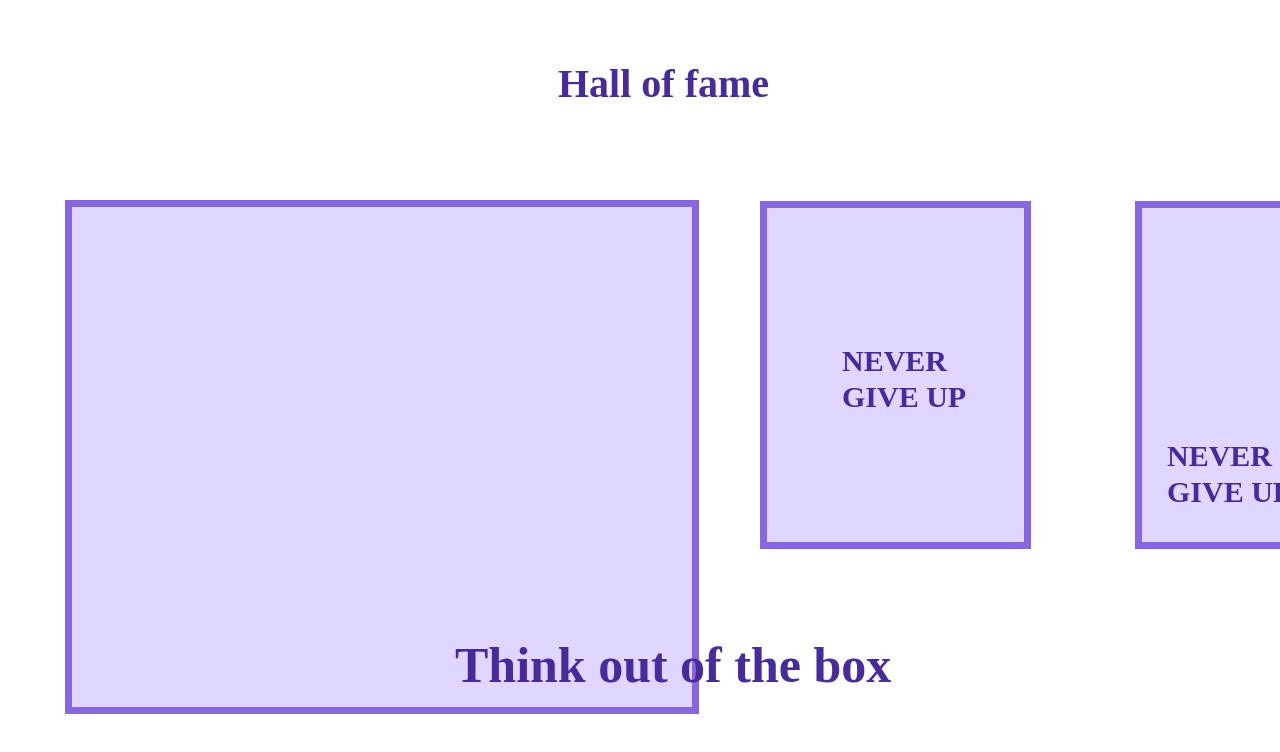
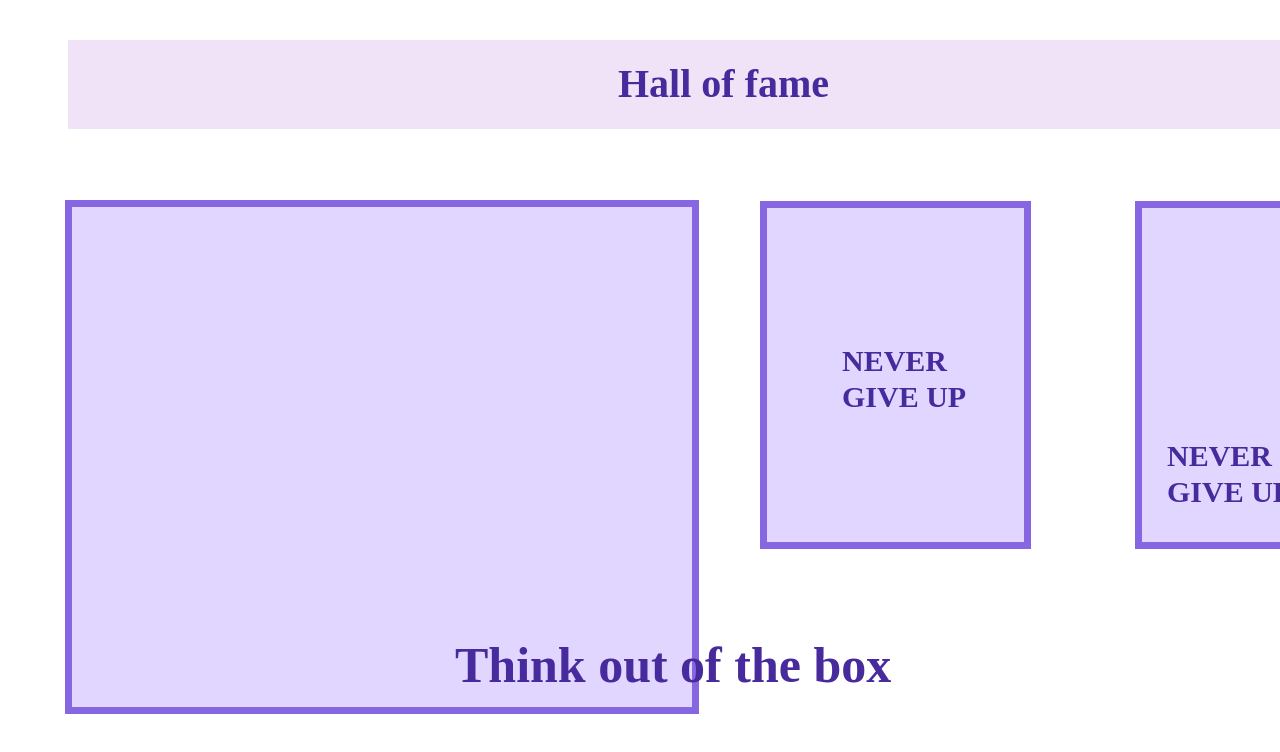
Before and after one commit to sharmilasenthil03/codings, a plain HTML site: page index.html in a window 1280 px wide. Shown: the top 752 px of the page. Drawn offline with Linux system fonts and the light colour scheme.

Commit message:
changes made

```diff
--- a/style.css
+++ b/style.css
@@ -5,7 +5,7 @@ p {
   color: #472a9c;
   font-weight: 700;
 }
-.rectangle {
+.rectangles {
   width: 1350px;
   height: 89px;
   background-color: #f0e2f7;
```
